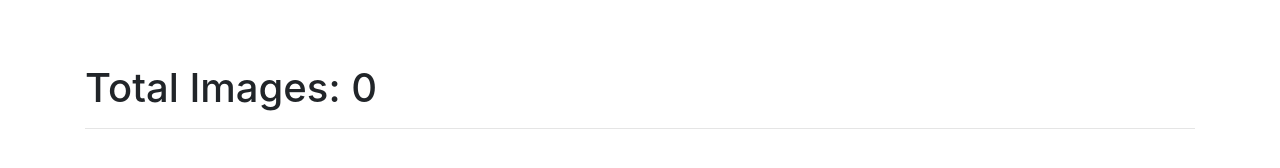
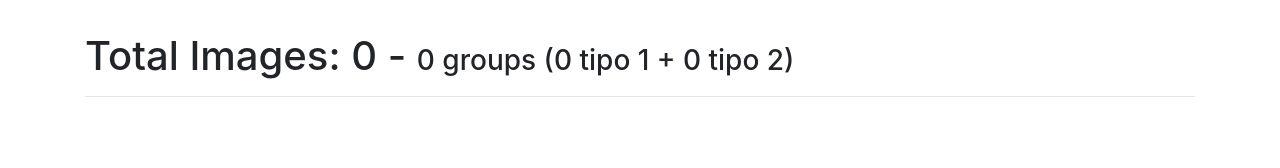
Before and after one commit to chemunoz/clothe_gallery, a website: page index.html in a window 1280 px wide. Drawn offline with nearby package versions, Linux system fonts and the light colour scheme.

Commit message:
more groups info

```diff
--- a/index.html
+++ b/index.html
@@ -8,9 +8,11 @@
   <link rel="stylesheet" href="https://stackpath.bootstrapcdn.com/bootstrap/4.3.1/css/bootstrap.min.css" integrity="sha384-ggOyR0iXCbMQv3Xipma34MD+dH/1fQ784/j6cY/iJTQUOhcWr7x9JvoRxT2MZw1T" crossorigin="anonymous">
   <script src="https://cdn.jsdelivr.net/npm/vue"></script>
 </head>
-<body class="py-5">
+<body class="py-3">
   <div id="app" class="container mt-3">
-    <div class="h1">Total Images: {{ imagesTotal}}</div>
+    <div class="h1">Total Images: {{ imagesTotal}} -
+      <span class="h3">{{ groupsTotal.total }} groups ({{groupsTotal.group2}} tipo 1 + {{groupsTotal.group3}} tipo 2)</span>
+  </div>
     <hr>
     <div v-for="groups in imagesGroups">
       <div class="h3 my-3">
```
